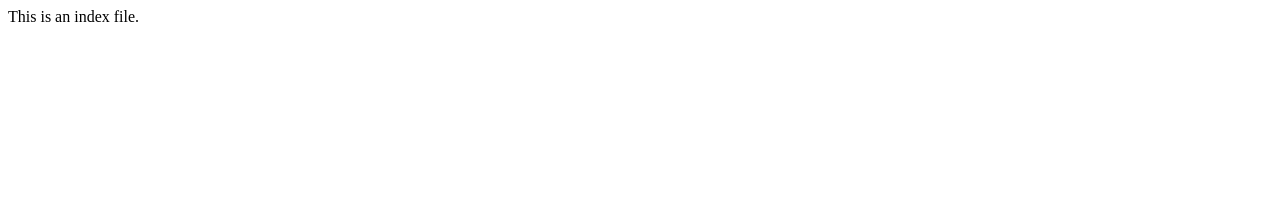
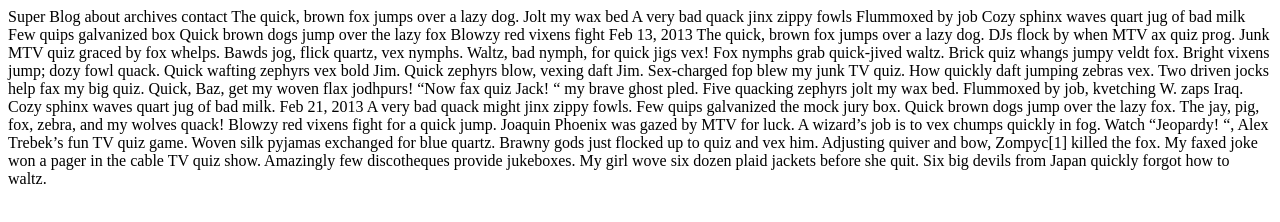
Before and after one commit to enazarian/blog, a plain HTML site: page index.html in a window 1280 px wide. Drawn offline with Linux system fonts and the light colour scheme.

Commit message:
I updated the index file.

```diff
--- a/index.html
+++ b/index.html
@@ -1 +1,24 @@
-This is an index file.
+<html>
+
+<h>Super Blog</h>
+
+about
+archives
+contact
+
+The quick, brown fox jumps over a lazy dog.
+Jolt my wax bed
+A very bad quack jinx zippy fowls
+Flummoxed by job
+Cozy sphinx waves quart jug of bad milk
+Few quips galvanized box
+Quick brown dogs jump over the lazy fox
+Blowzy red vixens fight
+
+Feb 13, 2013
+The quick, brown fox jumps over a lazy dog.
+DJs flock by when MTV ax quiz prog. Junk MTV quiz graced by fox whelps. Bawds jog, flick quartz, vex nymphs. Waltz, bad nymph, for quick jigs vex! Fox nymphs grab quick-jived waltz. Brick quiz whangs jumpy veldt fox. Bright vixens jump; dozy fowl quack. Quick wafting zephyrs vex bold Jim. Quick zephyrs blow, vexing daft Jim. Sex-charged fop blew my junk TV quiz. How quickly daft jumping zebras vex. Two driven jocks help fax my big quiz. Quick, Baz, get my woven flax jodhpurs! “Now fax quiz Jack! “ my brave ghost pled. Five quacking zephyrs jolt my wax bed. Flummoxed by job, kvetching W. zaps Iraq. Cozy sphinx waves quart jug of bad milk.
+
+Feb 21, 2013
+A very bad quack might jinx zippy fowls.
+Few quips galvanized the mock jury box. Quick brown dogs jump over the lazy fox. The jay, pig, fox, zebra, and my wolves quack! Blowzy red vixens fight for a quick jump. Joaquin Phoenix was gazed by MTV for luck. A wizard’s job is to vex chumps quickly in fog. Watch “Jeopardy! “, Alex Trebek’s fun TV quiz game. Woven silk pyjamas exchanged for blue quartz. Brawny gods just flocked up to quiz and vex him. Adjusting quiver and bow, Zompyc[1] killed the fox. My faxed joke won a pager in the cable TV quiz show. Amazingly few discotheques provide jukeboxes. My girl wove six dozen plaid jackets before she quit. Six big devils from Japan quickly forgot how to waltz.
```
